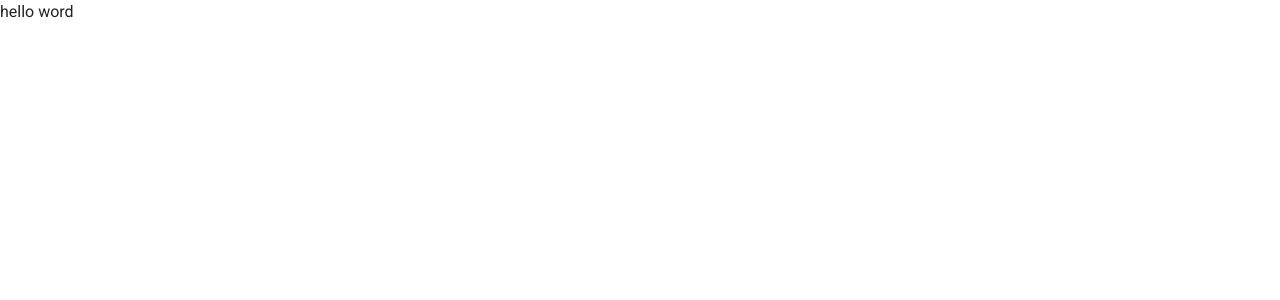
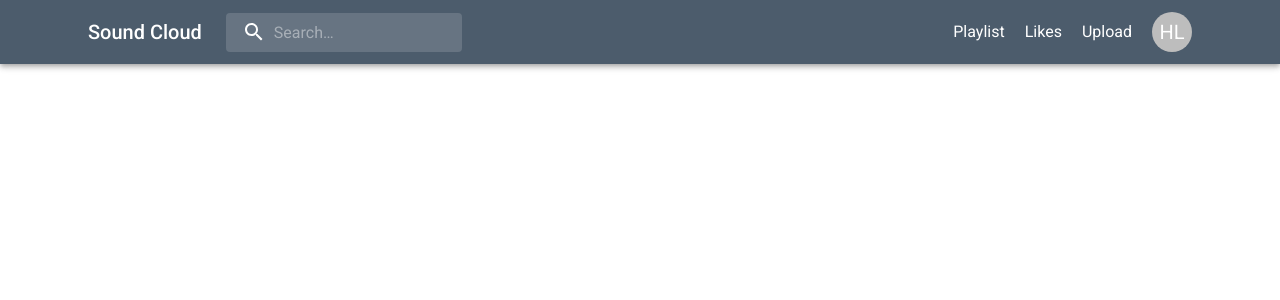
Before and after one commit to 12032002hailong/SoundCLoud_project_03-2024, a Next.js app: page / in a window 1280 px wide. Shown: the top 300 px of the page. Built offline with nearby package versions, Linux system fonts and the light colour scheme.

Commit message:
Custome Navigating

```diff
--- a/src/app/page.tsx
+++ b/src/app/page.tsx
@@ -1,3 +1,9 @@
+import AppHeader from "@/components/header/app.header";
+
 export default function HomePage() {
-  return <div>hello word</div>;
+  return (
+    <>
+      <AppHeader />
+    </>
+  );
 }
--- a/src/app/playlist/page.tsx
+++ b/src/app/playlist/page.tsx
@@ -2,11 +2,7 @@ import AppHeader from "@/components/header/app.header";
 import React from "react";
 
 const PlaylistPage = () => {
-  return (
-    <>
-      <AppHeader />
-    </>
-  );
+  return <>PlayList Page</>;
 };
 
 export default PlaylistPage;
--- a/src/components/header/app.header.tsx
+++ b/src/components/header/app.header.tsx
@@ -18,6 +18,7 @@ import MailIcon from "@mui/icons-material/Mail";
 import NotificationsIcon from "@mui/icons-material/Notifications";
 import MoreIcon from "@mui/icons-material/MoreVert";
 import Container from "@mui/material/Container";
+import Link from "next/link";
 
 const Search = styled("div")(({ theme }) => ({
   position: "relative",
@@ -95,8 +96,18 @@ export default function AppHeader() {
       transformOrigin={{ horizontal: "right", vertical: "top" }}
       anchorOrigin={{ horizontal: "right", vertical: "bottom" }}
     >
-      <MenuItem onClick={handleMenuClose}>Profile</MenuItem>
-      <MenuItem onClick={handleMenuClose}>My account</MenuItem>
+      <MenuItem>
+        <Link
+          href={"/profile"}
+          style={{
+            color: "unset",
+            textDecoration: "unset",
+          }}
+        >
+          Profile
+        </Link>
+      </MenuItem>
+      <MenuItem onClick={handleMenuClose}>Logout</MenuItem>
     </Menu>
   );
 
@@ -162,15 +173,6 @@ export default function AppHeader() {
       >
         <Container>
           <Toolbar>
-            <IconButton
-              size="large"
-              edge="start"
-              color="inherit"
-              aria-label="open drawer"
-              sx={{ mr: 2 }}
-            >
-              <MenuIcon />
-            </IconButton>
             <Typography
               variant="h6"
               noWrap
@@ -195,10 +197,15 @@ export default function AppHeader() {
                 alignItems: "center",
                 gap: "20px",
                 cursor: "pointer",
+
+                "> a": {
+                  color: "unset",
+                  textDecoration: "unset",
+                },
               }}
             >
-              <span>Playlist</span>
-              <span>Likes</span>
+              <Link href={"/playlist"}>Playlist</Link>
+              <Link href={"/like"}>Likes</Link>
               <span>Upload</span>
               <Avatar onClick={handleProfileMenuOpen}>HL</Avatar>
             </Box>
```
